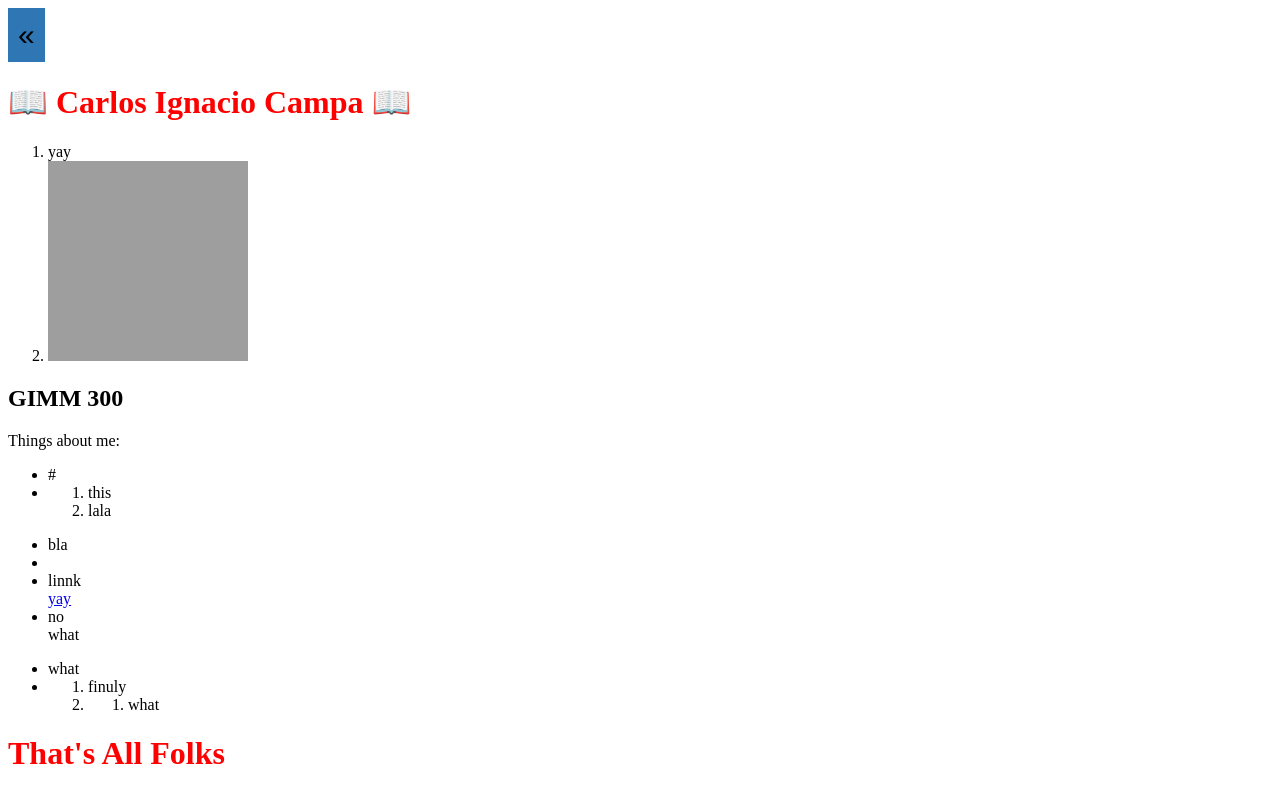
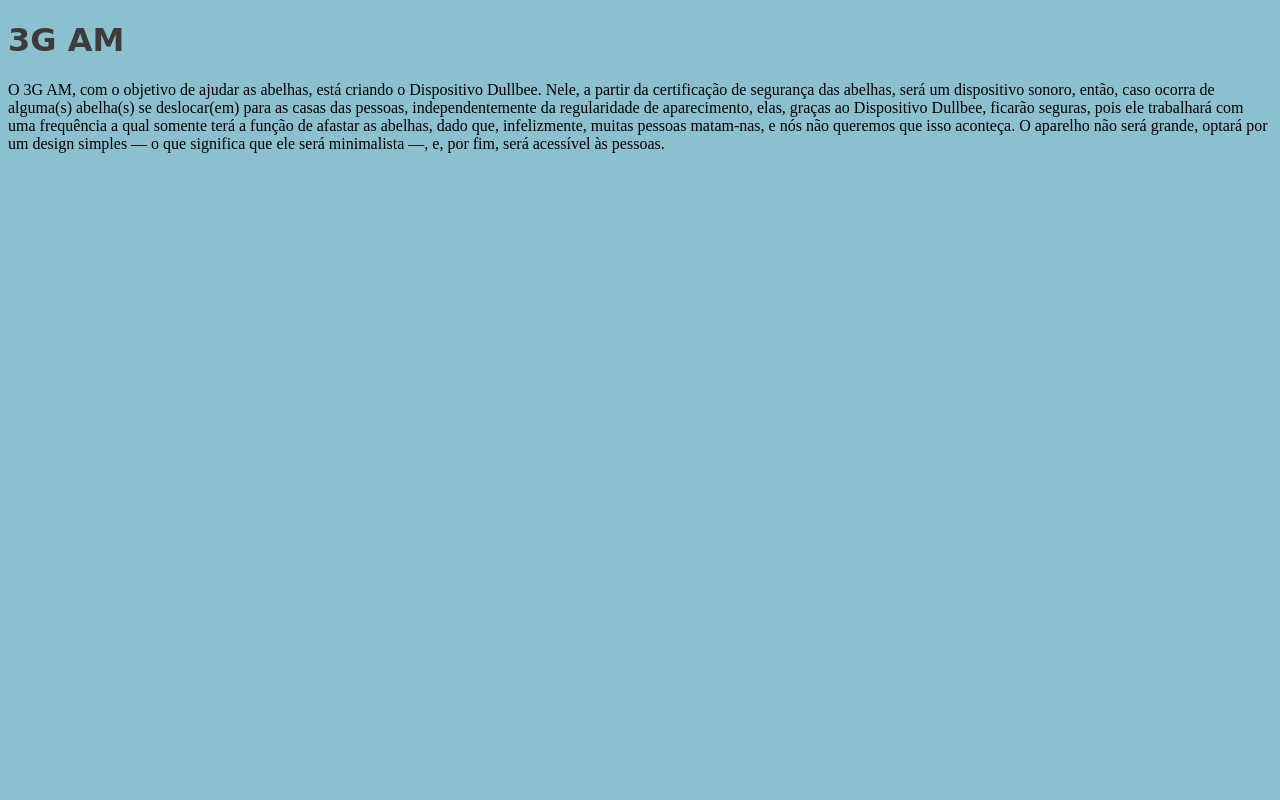
Before and after one commit to 3GAM-3EMRB/3GAM-3EMRB.github.io, a plain HTML site: page index.html in a window 1280 px wide. Drawn offline with Linux system fonts and the light colour scheme; grey boxes are pictures that could not be loaded; a web font is replaced by a local one.

Commit message:
Update index.html

```diff
--- a/index.html
+++ b/index.html
@@ -1,132 +1,13 @@
 <!DOCTYPE html>
 <html>
-    <head>
-         <title>Carlos Ignacio Campa</title>
-         <link src="style.css" type="text/css" />
-            <style>
-                h1 {
-                    color: red;
-                }
+  <head>
+      <link rel="stylesheet" href="/CSS/estilo.css">
+  </head>
+  <body>
 
-                .dropbtn {
-                background-color: #2e76b4;
-                color: BLACK;
-                padding: 10px;
-                font-size: 30px;
-                border: none;
-                }
+    <h1>3G AM</h1>
+    <p>O 3G AM, com o objetivo de ajudar as abelhas, está criando o Dispositivo Dullbee. Nele, a partir da certificação de segurança das abelhas, será um dispositivo sonoro, então, caso ocorra de alguma(s) abelha(s) se deslocar(em) para as casas das pessoas, independentemente da regularidade de aparecimento, elas, graças ao Dispositivo Dullbee, ficarão seguras, pois ele trabalhará com uma frequência a qual somente terá a função de afastar as abelhas, dado que, infelizmente, muitas pessoas matam-nas, e nós não queremos que isso aconteça. O aparelho não será grande, optará por um design simples — o que significa que ele será minimalista —, e, por fim, será acessível às pessoas.
+    </p>
 
-                .dropdown {
-                position: relative;
-                display: inline-block;
-                }
-
-                .dropdown-content {
-                display: none;
-                position: absolute;
-                background-color: #f1f1f1;
-                min-width: 160px;
-                box-shadow: 0px 8px 16px 0px rgba(0,0,0,0.2);
-                z-index: 1;
-                }
-
-                .dropdown-content a {
-                color: black;
-                padding: 12px 16px;
-                text-decoration: none;
-                display: block;
-                }
-
-                .dropdown-content a:hover {background-color: #ddd;}
-
-                .dropdown:hover .dropdown-content {display: block;}
-
-                .dropdown:hover .dropbtn {background-color: #3e8e41;}
-            </style>
-
-    </head>
-
-    <body>
-        <div class="dropdown">
-          <button class="dropbtn">&#171</button>
-          <div class="dropdown-content">
-            <a href="index.html">Home</a>
-            <a href="lexi.html">Lexi</a>
-            <a href="nathan.html">Nathan</a>
-            <a href="carlos.html">Carlos</a>
-            <a href="tim.html">Tim</a>
-            <a href="nested.html">nested</a>
-          </div>
-        </div>
-    </body>
-
-    <body>
-        <div class= "header">
-            <h1>&#128214; Carlos Ignacio Campa &#128214;</h1>
-            <div>
-                <ol>
-                    <li>yay</li>
-                    <li><img src="https://i.kym-cdn.com/photos/images/newsfeed/001/471/100/0e5.jpg" alt="Lexi Profile Picture" width="200px" height="200px" /></li>
-                </ol>
-            </div>
-
-
-            <h2>GIMM 300</h2>
-
-
-        </div>
-
-            <p>Things about me:</p>
-                <section>
-                    <ul>
-                        <li>#</li>
-                        <li>
-                            <ol>
-                                <li>this</li>
-                                <li>lala</li>
-                            </ol>
-                        </li>
-                    </ul>
-                </section>
-
-
-    <div>
-  <ul>
-    <li>bla</li>
-    <li>
-        <oi>
-            <li>linnk</li>
-            <a href="#">yay</a>
-            <li>
-                <di>
-                    <di>no</di>
-                    <dt>what</dt>
-                </di>
-            </li>
-        </oi>
-    </li>
-  </ul>
-
-  </div>
-
-
-        <div>
-            <ul>
-                <li>what</li>
-                <li>
-                    <ol>
-                        <li>finuly</li>
-                        <li>
-                            <ol>
-                                <li>what</li>
-                            </ol>
-                        </li>
-                    </ol>
-                </li>
-            </ul>
-        </div>
-
-        <h1>That's All Folks</h1>
-
-</body>
+  </body>
 </html>
```
